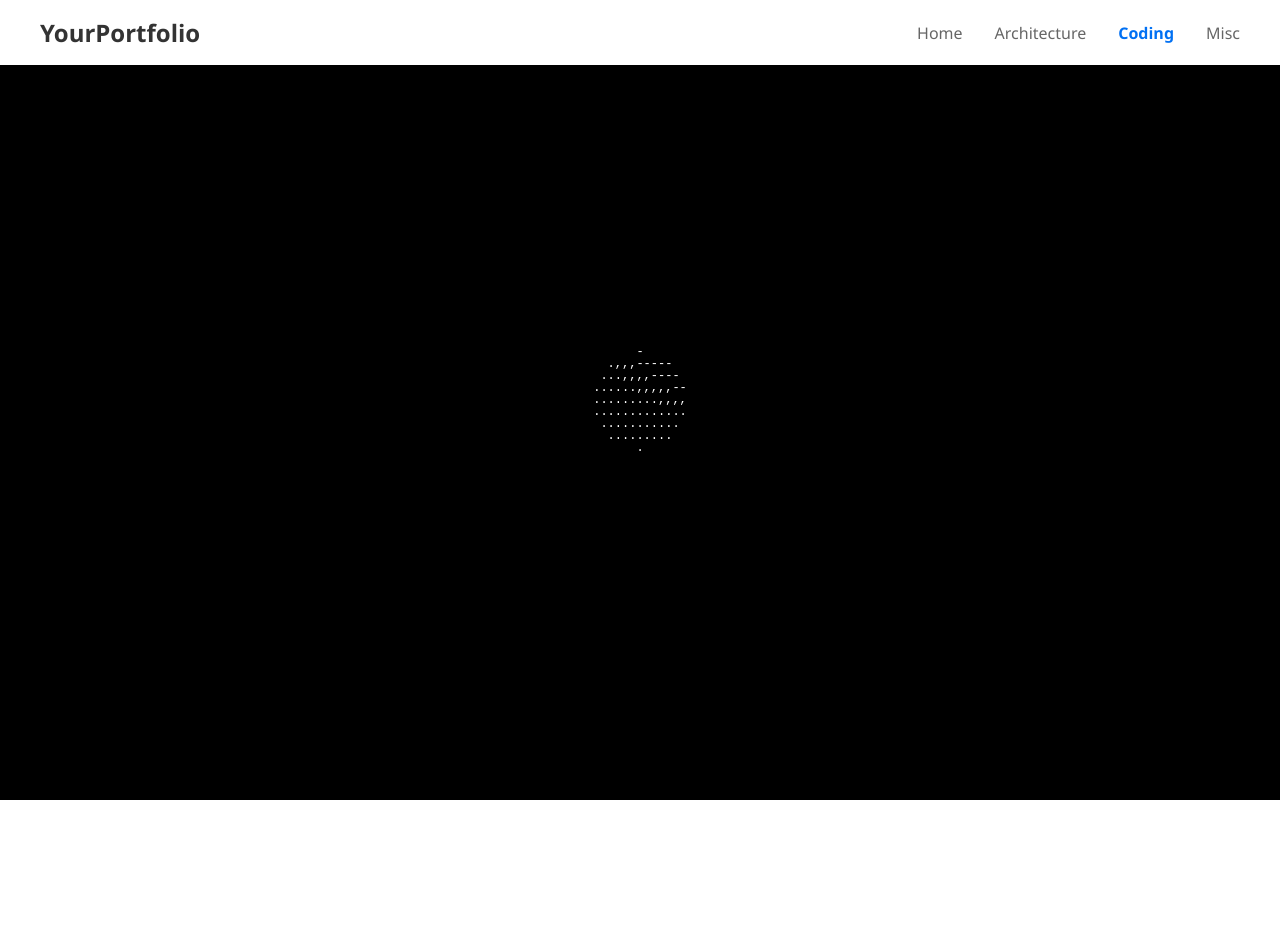
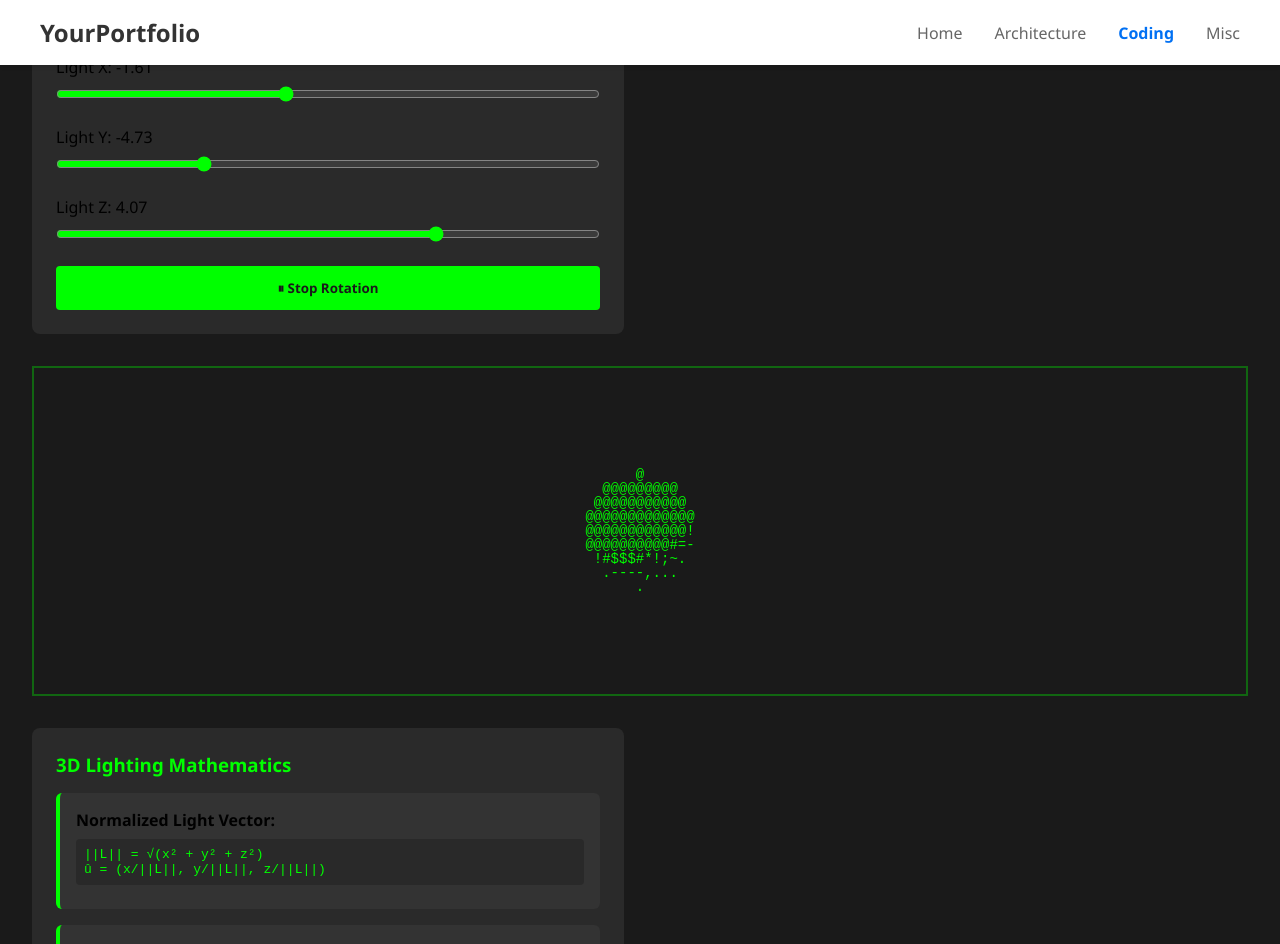
Before and after one commit to seven-leven/folio, a React (Create React App) app: page /coding/sphere in a window 1280 px wide. Shown: the top 944 px of the page. Before the commit the page ends 800 px from the top, so only its background shows below. Built offline with nearby package versions, Linux system fonts and the light colour scheme.

Commit message:
better sphere

```diff
--- a/src/components/Coding/SphereAnimation.module.css
+++ b/src/components/Coding/SphereAnimation.module.css
@@ -1,17 +1,82 @@
 /* src/components/coding/SphereAnimation.module.css */
 .container {
-    background-color: black;
-    display: flex;
-    justify-content: center;
-    align-items: center;
-    height: 100vh;
-    margin: 0;
-  }
+  background-color: #1a1a1a;
+  display: grid;
+  grid-template-columns: 1fr 1fr;
+  gap: 2rem;
+  padding: 2rem;
+  min-height: 100vh;
+}
 
-  .output {
-    font-family: monospace;
-    line-height: 1;
-    text-align: center;
-    color: white;
-    font-size: 12px;
-  }
+.output {
+  font-family: 'Courier New', monospace;
+  line-height: 1;
+  text-align: center;
+  color: #00ff00;
+  font-size: 14px;
+  border: 2px solid #00ff0055;
+  padding: 1rem;
+  grid-column: 1 / -1;
+}
+
+.controls {
+  display: flex;
+  flex-direction: column;
+  gap: 1.5rem;
+  background: #2a2a2a;
+  padding: 1.5rem;
+  border-radius: 8px;
+}
+
+.sliderGroup {
+  display: grid;
+  gap: 0.5rem;
+}
+
+.sliderGroup input[type="range"] {
+  width: 100%;
+  accent-color: #00ff00;
+}
+
+.toggleButton {
+  background: #00ff00;
+  color: #1a1a1a;
+  border: none;
+  padding: 0.8rem;
+  border-radius: 4px;
+  cursor: pointer;
+  font-weight: bold;
+  transition: opacity 0.2s;
+}
+
+.toggleButton:hover {
+  opacity: 0.8;
+}
+
+.explanation {
+  background: #2a2a2a;
+  padding: 1.5rem;
+  border-radius: 8px;
+}
+
+.mathCard {
+  background: #333;
+  padding: 1rem;
+  margin: 1rem 0;
+  border-radius: 6px;
+  border-left: 4px solid #00ff00;
+}
+
+.mathEquation {
+  font-family: monospace;
+  color: #00ff00;
+  margin: 0.5rem 0;
+  padding: 0.5rem;
+  background: #00000033;
+  border-radius: 4px;
+}
+
+h3 {
+  color: #00ff00;
+  margin-bottom: 1rem;
+}
--- a/src/components/Coding/SphereAnimation.tsx
+++ b/src/components/Coding/SphereAnimation.tsx
@@ -1,23 +1,27 @@
 // src/components/coding/SphereAnimation.tsx
-import { useEffect, useRef } from 'react';
+import { useEffect, useRef, useState } from 'react';
 import styles from './SphereAnimation.module.css';
 
 const SphereAnimation = () => {
   const outputRef = useRef<HTMLPreElement>(null);
+  const [lightDir, setLightDir] = useState({ x: 0, y: 5, z: 5 });
+  const [autoRotate, setAutoRotate] = useState(true);
+  const [angle, setAngle] = useState(0);
 
   useEffect(() => {
     const CHARACTER_LIST = ".,-~:;=!*#$@";
     const WIDTH = 21, HEIGHT = 21;
     const X_OFFSET = 10, Y_OFFSET = 10;
     const RADIUS = 16;
-    const LIGHT_RADIUS = 5.0;
-    const ANGLE_INCREMENT = 0.1;
+    const ANGLE_INCREMENT = 0.05;
 
-    const drawFrame = (lightDirX: number, lightDirY: number) => {
+    const drawFrame = (light: { x: number, y: number, z: number }) => {
       if (!outputRef.current) return;
 
-      const lightDirMagnitude = Math.sqrt(lightDirX ** 2 + lightDirY ** 2 + 1);
-      const d1 = 11 / (lightDirMagnitude * RADIUS);
+      // Normalize light vector
+      const length = Math.sqrt(light.x ** 2 + light.y ** 2 + light.z ** 2);
+      const [lx, ly, lz] = [light.x/length, light.y/length, light.z/length];
+
       const matrix = Array.from({ length: HEIGHT }, () => Array(WIDTH).fill(' '));
 
       for (let y = 0; y < HEIGHT; y++) {
@@ -28,10 +32,10 @@ const SphereAnimation = () => {
 
           if (distanceSq <= RADIUS) {
             const z = Math.sqrt(RADIUS - distanceSq);
-            const dotProduct = xScaled * lightDirX + yScaled * lightDirY + z * 1.0;
-            let j = Math.floor(dotProduct * d1);
-            j = Math.max(0, Math.min(j, CHARACTER_LIST.length - 1));
-            matrix[y][x] = CHARACTER_LIST[j];
+            // True 3D dot product with normalized vectors
+            const intensity = xScaled * lx + yScaled * ly + z * lz;
+            const j = Math.floor((intensity + 1) * 6); // Map from [-1,1] to [0,12]
+            matrix[y][x] = CHARACTER_LIST[Math.max(0, Math.min(j, CHARACTER_LIST.length - 1))];
           }
         }
       }
@@ -39,21 +43,109 @@ const SphereAnimation = () => {
       outputRef.current.textContent = matrix.map(row => row.join('')).join('\n');
     };
 
-    let angle = 0;
+    let animationFrame: number;
+
     const animate = () => {
-      const lightX = LIGHT_RADIUS * Math.cos(angle);
-      const lightY = LIGHT_RADIUS * Math.sin(angle);
-      drawFrame(lightX, lightY);
-      angle += ANGLE_INCREMENT;
+      let currentLight = { ...lightDir };
+
+      if (autoRotate) {
+        const newAngle = angle + ANGLE_INCREMENT;
+        setAngle(newAngle);
+        // Spherical coordinates rotation
+        currentLight = {
+          x: 5 * Math.cos(newAngle),
+          y: 5 * Math.sin(newAngle),
+          z: 5 * Math.sin(newAngle * 0.5)
+        };
+        setLightDir(currentLight);
+      }
+
+      drawFrame(currentLight);
+      animationFrame = requestAnimationFrame(animate);
     };
 
-    const intervalId = setInterval(animate, 100);
-    return () => clearInterval(intervalId);
-  }, []);
+    animationFrame = requestAnimationFrame(animate);
+    return () => cancelAnimationFrame(animationFrame);
+  }, [angle, autoRotate, lightDir]);
 
   return (
     <div className={styles.container}>
+      <div className={styles.controls}>
+        <div className={styles.sliderGroup}>
+          <label>Light X: {lightDir.x.toFixed(2)}</label>
+          <input
+            type="range"
+            min="-10"
+            max="10"
+            step="0.1"
+            value={lightDir.x}
+            onChange={(e) => setLightDir({...lightDir, x: parseFloat(e.target.value)})}
+          />
+        </div>
+
+        <div className={styles.sliderGroup}>
+          <label>Light Y: {lightDir.y.toFixed(2)}</label>
+          <input
+            type="range"
+            min="-10"
+            max="10"
+            step="0.1"
+            value={lightDir.y}
+            onChange={(e) => setLightDir({...lightDir, y: parseFloat(e.target.value)})}
+          />
+        </div>
+
+        <div className={styles.sliderGroup}>
+          <label>Light Z: {lightDir.z.toFixed(2)}</label>
+          <input
+            type="range"
+            min="-10"
+            max="10"
+            step="0.1"
+            value={lightDir.z}
+            onChange={(e) => setLightDir({...lightDir, z: parseFloat(e.target.value)})}
+          />
+        </div>
+
+        <button
+          className={styles.toggleButton}
+          onClick={() => setAutoRotate(!autoRotate)}
+        >
+          {autoRotate ? '⏸ Stop Rotation' : '▶ Start Rotation'}
+        </button>
+      </div>
+
       <pre ref={outputRef} className={styles.output} />
+
+      <div className={styles.explanation}>
+        <h3>3D Lighting Mathematics</h3>
+
+        <div className={styles.mathCard}>
+          <p><strong>Normalized Light Vector:</strong></p>
+          <div className={styles.mathEquation}>
+            ||L|| = √(x² + y² + z²)<br />
+            û = (x/||L||, y/||L||, z/||L||)
+          </div>
+        </div>
+
+        <div className={styles.mathCard}>
+          <p><strong>Surface Normal Calculation:</strong></p>
+          <div className={styles.mathEquation}>
+            N = (x', y', √(R² - x'² - y'²))<br />
+            Where x' = (x - X₀) * 0.6<br />
+            y' = y - Y₀
+          </div>
+        </div>
+
+        <div className={styles.mathCard}>
+          <p><strong>Diffuse Lighting:</strong></p>
+          <div className={styles.mathEquation}>
+            I = N · û<br />
+            I ∈ [-1, 1] → mapped to [0, 12]<br />
+            char = CHARACTERS[⌊I * 6 + 6⌋]
+          </div>
+        </div>
+      </div>
     </div>
   );
 };
```
